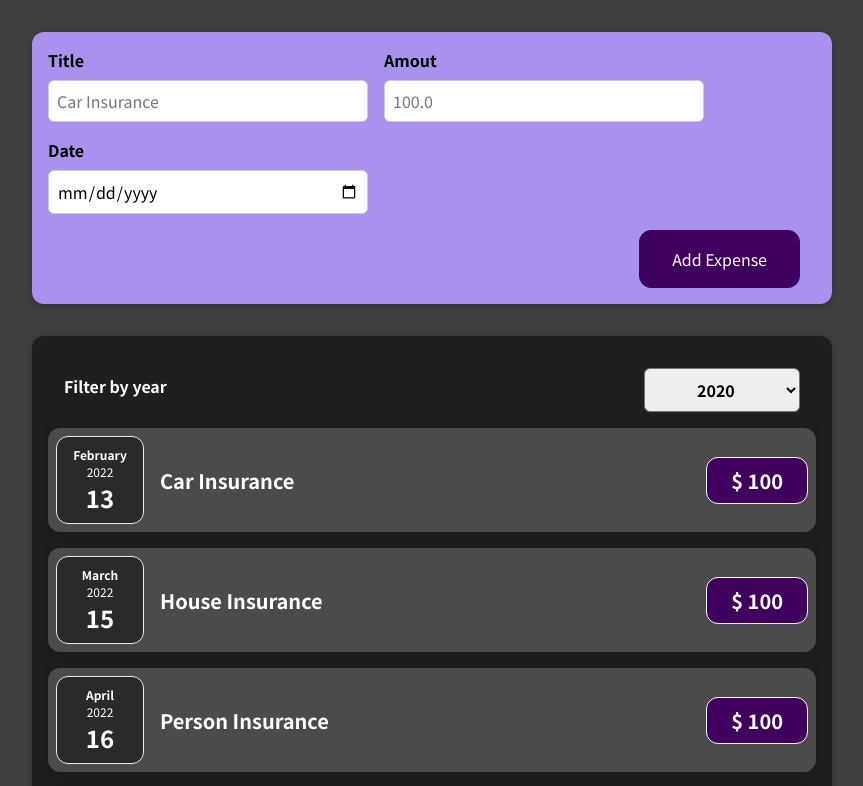
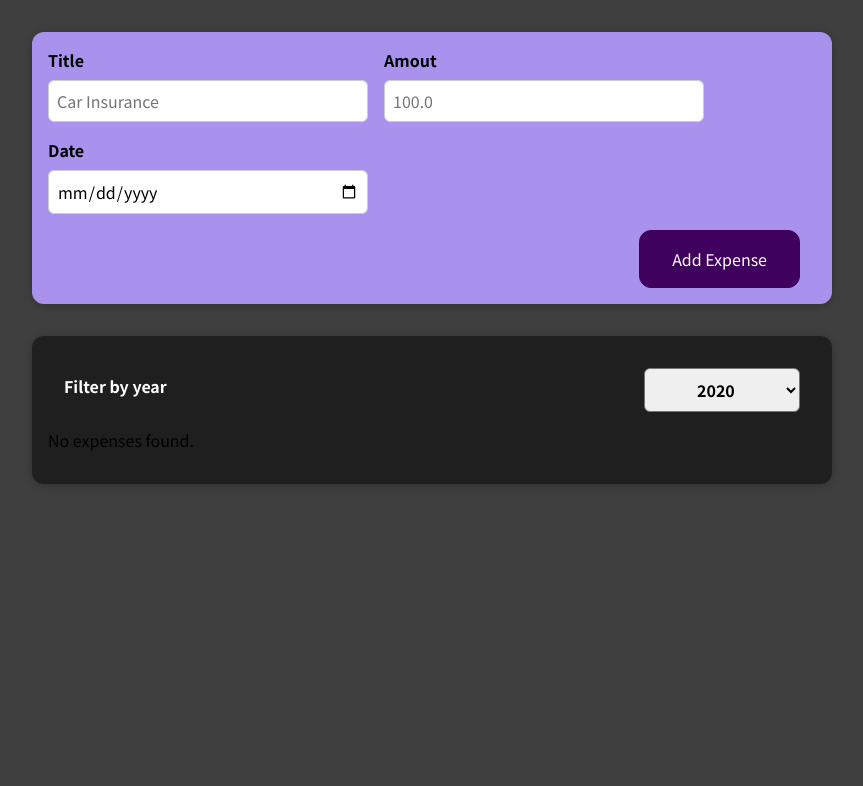
Before and after one commit to ehsan2793/Expence-Tracker-App, a React (Create React App) app: page / in a window 1280 px wide. Shown: the top 786 px of the page, without its empty margins (208-1071 px from the left). Built offline with nearby package versions, Linux system fonts and the light colour scheme.

Commit message:
filter added

```diff
--- a/src/App.js
+++ b/src/App.js
@@ -13,6 +13,10 @@
   const filterChangeHandler = (selectedYear) => {
     setFilteredYear(selectedYear);
   };
+
+  const filteredExpenses = state.filter((expense) => {
+    return expense.date.getFullYear().toString() === filteredYear;
+  });
   const addExpense = (input) => {
     const newExpense = {
       id: Math.random(Math.random()) * 1000,
@@ -22,7 +26,7 @@
     };
 
     setState((prevState) => {
-      return [newExpense, ...prevState]
+      return [newExpense, ...prevState];
     });
   };
 
@@ -34,9 +38,13 @@
           selected={filteredYear}
           onChangeFilter={filterChangeHandler}
         />
-        {state.map((item) => (
-          <ExpenseItem key={item.id} items={item} />
-        ))}
+        {filteredExpenses.length === 0 ? (
+          <p>No expenses found.</p>
+        ) : (
+          filteredExpenses.map((item) => (
+            <ExpenseItem key={item.id} items={item} />
+          ))
+        )}
       </Card>
     </div>
   );
```
